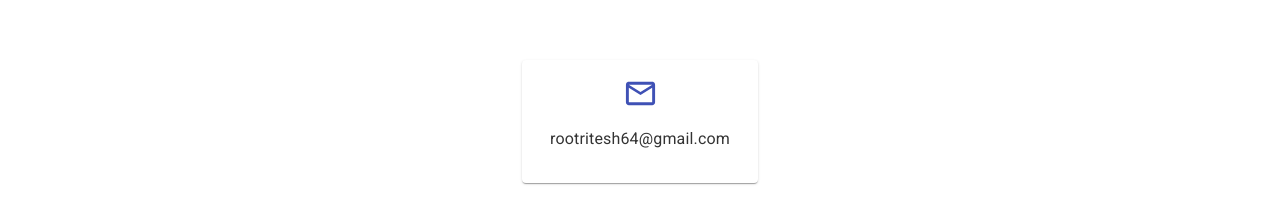
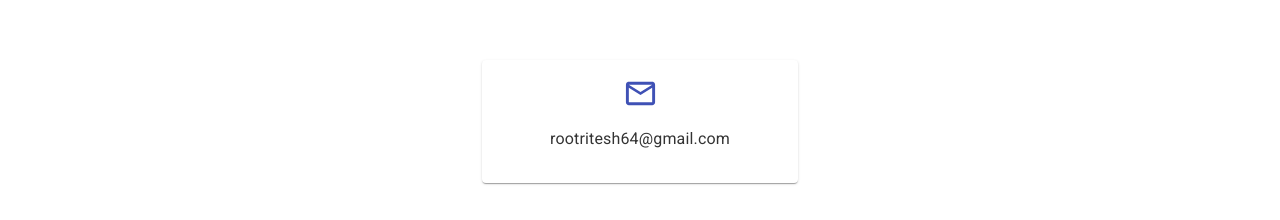
Before and after one commit to rootritesh/rootritesh.github.io, a React (Create React App) app: page / in a window 1280 px wide. Shown: the part 4237-4457 px from the top of the page. Built offline with nearby package versions, Linux system fonts and the light colour scheme.

Commit message:
email style changed

```diff
--- a/src/contact/contact.js
+++ b/src/contact/contact.js
@@ -16,7 +16,7 @@ const useStyles = makeStyles((theme) => ({
   root: {
     maxWidth: 345,
     justifyContent: 'center',
-    margin: theme.spacing(5,10),
+    margin: theme.spacing(5,5),
   },
   heroButtons:{
     marginTop: theme.spacing(10),
```
